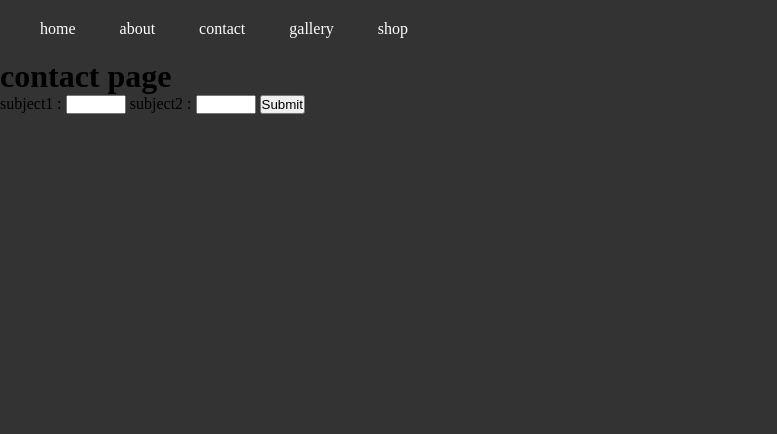
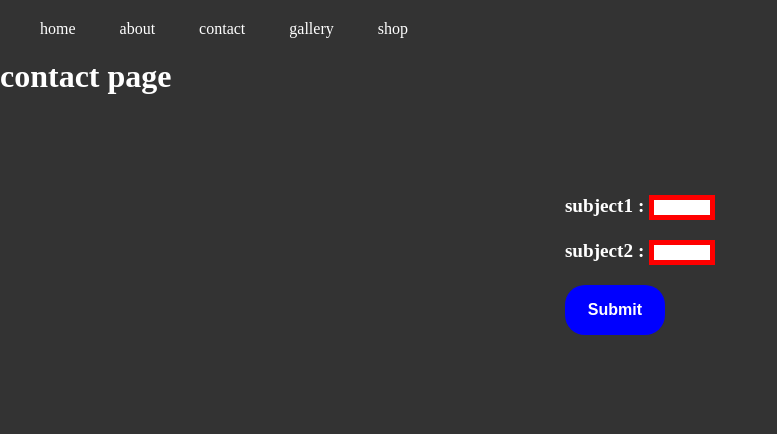
Before and after one commit to Jeetmakani51/learning-django, a Django app: page /contact in a window 1280 px wide. Shown: the top 434 px of the page, without its empty margins (0-777 px from the left). Run offline with Django 5.2, Linux system fonts and the light colour scheme.

Commit message:
updated css

```diff
--- a/static/style.css
+++ b/static/style.css
@@ -2,6 +2,7 @@
   margin: 0;
   padding: 0;
   box-sizing: border-box;
+  color: white;
 }
 
 body {
@@ -77,3 +78,33 @@ body {
   justify-content: center;
   margin: 20px;
 }
+
+.contact-form {
+  padding: 100px;
+  font-size: larger;
+  font-weight: bolder;
+  display: flex;
+  justify-content: center;
+}
+.contact-form input[type="number"] {
+  border: 5px solid red;
+  margin-bottom: 20px;
+  color: black;
+}
+
+.contact-form input[type="submit"] {
+  color: white;
+  background: blue;
+  width: 100px;
+  height: 50px;
+  font-size: medium;
+  font-weight: bold;
+  border: none;
+  border-radius: 20px;
+}
+
+.contact-form input[type="submit"]:hover {
+  color: blue;
+  background: #ffffff;
+  cursor: pointer;
+}
--- a/templates/contact.html
+++ b/templates/contact.html
@@ -11,6 +11,7 @@
   <body>
     {% include 'menus.html' %}
     <h1>contact page</h1>
+    <div class="contact-form">
       <form method="post" action="/contactprocess">
         {% csrf_token %} subject1 :
         <input
@@ -21,6 +22,7 @@
           required
           autocomplete="off"
         />
+        <br />
         subject2 :
         <input
           type="number"
@@ -30,7 +32,9 @@
           required
           autocomplete="off"
         />
+        <br />
         <input type="submit" />
       </form>
+    </div>
   </body>
 </html>
```
Lines whose indentation alone changed are shown as unchanged.
